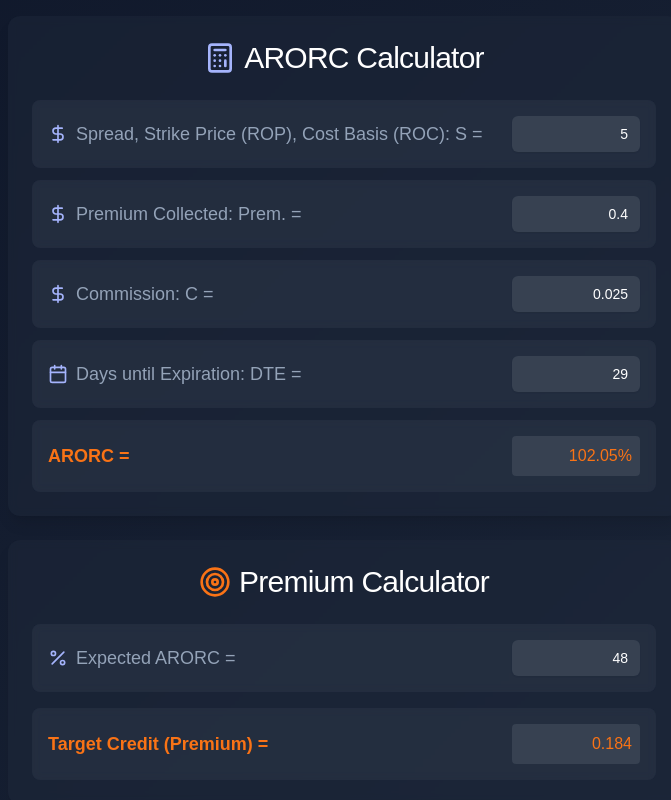
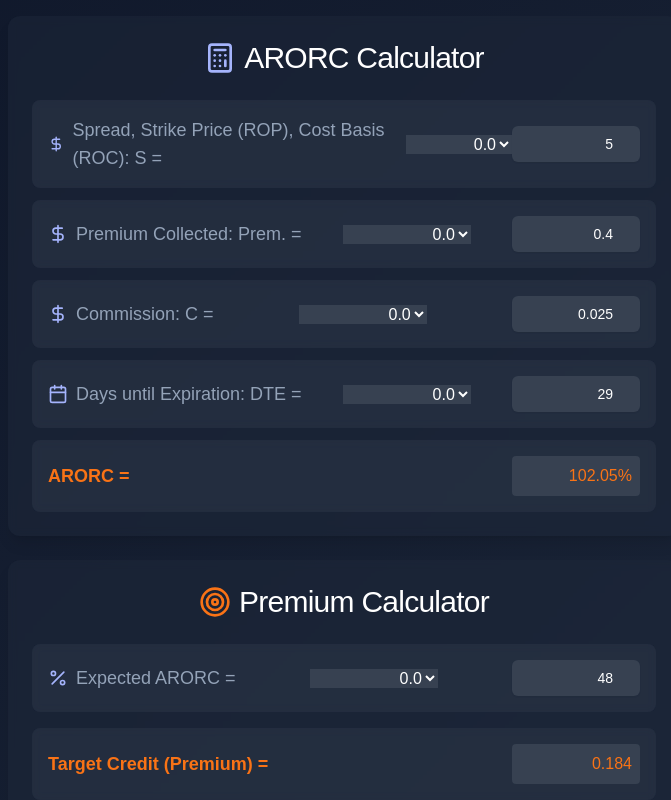
Before and after one commit to Pieterpolderman/ARORC-calc, a Next.js app: page / in a window 1280 px wide. Shown: the top 800 px of the page, without its empty margins (296-967 px from the left). Built offline with nearby package versions, Linux system fonts and the light colour scheme.

Commit message:
added scrole option

```diff
--- a/src/components/InputField.tsx
+++ b/src/components/InputField.tsx
@@ -1,22 +1,58 @@
 // src/components/InputField.tsx
 
-import React from 'react';
+import React, { useState } from 'react';
+import { InputFieldProps } from '../types';
 import { Input } from "@/components/ui/input";
 import { Label } from "@/components/ui/label";
-import { InputFieldProps } from '../types';
 
 const InputField: React.FC<InputFieldProps> = ({ label, value, onChange, icon }) => {
+  // State to toggle between scroll picker and manual input modes
+  const [isPickerMode, setIsPickerMode] = useState(true);
+
+  // Toggle between scroll picker and manual input mode on click
+  const handleToggleMode = () => {
+    setIsPickerMode(!isPickerMode);
+  };
+
+  // Define a range of values for the scroll picker (e.g., 0 to 100 in 0.5 increments)
+  const pickerValues = Array.from({ length: 201 }, (_, i) => (i * 0.5).toFixed(1));
+
   return (
     <div className="flex justify-between items-center rounded-lg bg-[#2d3748]/50 p-4 backdrop-blur-sm">
       <Label className="text-[#94a3b8] text-lg flex items-center">
         {icon}
         <span className="ml-2">{label}</span>
       </Label>
+
+      {/* Mobile-Only Scroll Picker */}
+      {isPickerMode ? (
+        <select
+          value={value}
+          onChange={(e) => onChange(e as unknown as React.ChangeEvent<HTMLInputElement>)}  // Casting to handle onChange type
+          onClick={handleToggleMode}
+          className="mobile-only w-32 bg-[#374151] border-0 text-white text-right"
+        >
+          {pickerValues.map((val) => (
+            <option key={val} value={val}>{val}</option>
+          ))}
+        </select>
+      ) : (
+        <Input
+          type="number"
+          value={value}
+          onChange={onChange}
+          onClick={handleToggleMode}
+          className="desktop-only w-32 bg-[#374151] border-0 text-white text-right"
+        />
+      )}
+
+      {/* Desktop-Only Manual Input */}
       <Input
-        type="text"
+        type="number"
         value={value}
         onChange={onChange}
-        className="w-32 bg-[#374151] border-0 text-white text-right"
+        onClick={handleToggleMode}
+        className="desktop-only w-32 bg-[#374151] border-0 text-white text-right"
       />
     </div>
   );
--- a/src/components/arorcCalculator.tsx
+++ b/src/components/arorcCalculator.tsx
@@ -3,7 +3,7 @@
 'use client';
 
 import { Card, CardContent, CardHeader, CardTitle } from "@/components/ui/card";
-import { DollarSign, Percent, Calendar, Calculator, Target } from 'lucide-react';
+import { DollarSign, Percent, Calendar, Calculator, Target, ChevronUp, ChevronDown } from 'lucide-react';
 import InputField from '@/components/InputField';
 import OutputField from '@/components/OutputField';
 import { useCalculator } from '@/hooks/useCalculator';
--- /dev/null
+++ b/src/components/scroll.tsx
@@ -0,0 +1 @@
+import { useState } from "react"
--- /dev/null
+++ b/src/styles.css
@@ -0,0 +1,15 @@
+/* src/styles.css */
+
+/* Only show select dropdown on mobile */
+@media (min-width: 640px) {
+    .mobile-only {
+      display: none;
+    }
+  }
+
+  /* Hide manual input on mobile */
+  @media (max-width: 640px) {
+    .desktop-only {
+      display: none;
+    }
+  }
```
